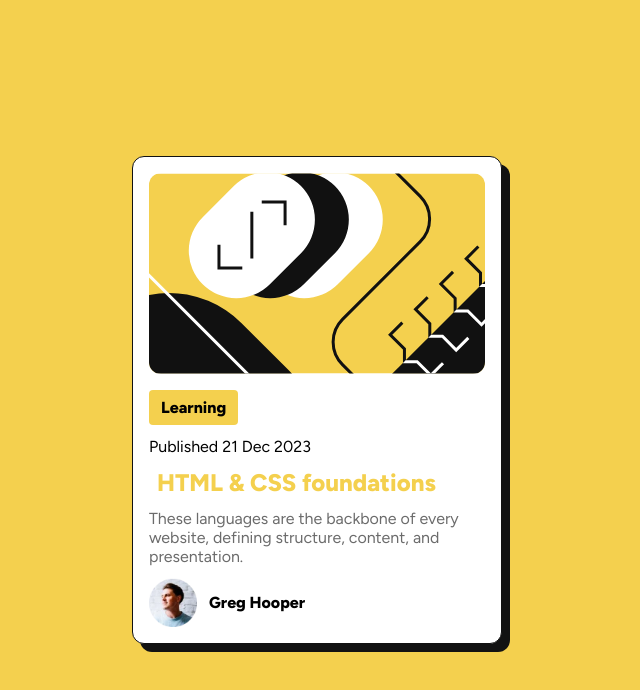
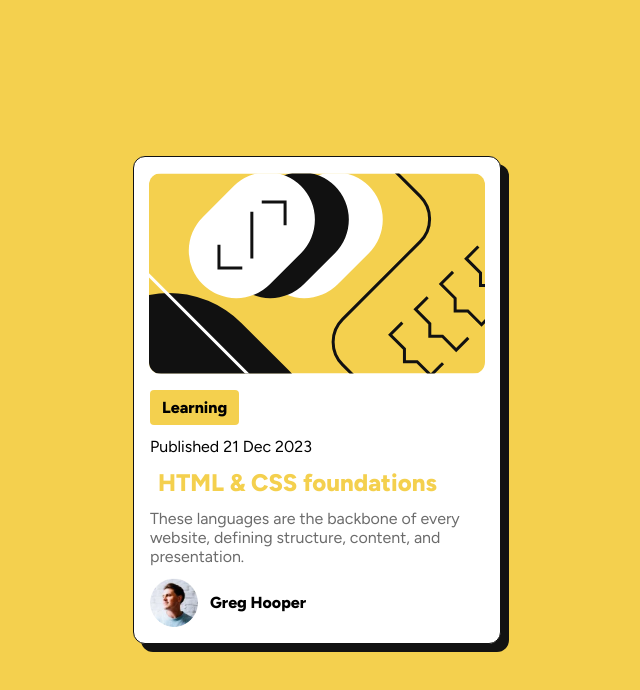
Before and after one commit to HossamElrawy/Blog-preview-card, a plain HTML site: page index.html in a window 1280 px wide. Shown: the whole page, without its empty margins (323-963 px from the left). Drawn offline with Linux system fonts and the light colour scheme.

Commit message:
cleaned code

```diff
--- a/index.html
+++ b/index.html
@@ -3,7 +3,6 @@
   <head>
     <meta charset="UTF-8" />
     <meta name="viewport" content="width=device-width, initial-scale=1.0" />
-    <!-- displays site properly based on user's device -->
     <link
       rel="icon"
       type="image/png"
@@ -50,10 +49,6 @@
               rx="47.5"
               transform="rotate(-45 54.055 77.729)"
             />
-            <path
-              fill="#111"
-              d="M234.864 209.036 451.4-7.5l67.175 67.175-216.536 216.536z"
-            />
             <rect
               width="139"
               height="95"
@@ -83,37 +78,13 @@
             <path
               stroke="#111"
               stroke-width="3"
-              d="m253.339 149.574-12.144 12.145 14.256 14.257v12.672h12.673l13.729 13.729 12.145-12.145M278.685 124.228l-12.145 12.145 14.257 14.257v12.673h12.673l13.729 13.729 12.145-12.145M304.031 98.883l-12.145 12.144 14.257 14.257v12.673h12.673l13.729 13.729 12.144-12.145M329.376 73.537l-12.145 12.145 14.257 14.257v12.672h12.673l13.729 13.729 12.145-12.144"
+              d="m253.339 149.574-12.144 12.145 14.256 14.257v12.672h12.673l13.729 13.729 12.145-12.145M278.685 124.228l-12.145 12.145 14.257 14.257v12.673h12.673l13.729 13.729 12.145-12.145M304.031 98.883l-12.145 12.144 14.257 14.257v12.673h12.673l13.729 13.729 12.144-12.145M329.376 73.537l-12.145 12.145 14.257 14.257v12.672h12.673l13.729 13.729 12.145-12.145"
             />
             <path
               stroke="#fff"
               stroke-width="5"
               d="m354.722 48.191-12.145 12.145 14.257 14.257v12.673h12.673l13.729 13.729 12.145-12.145"
             />
-            <mask
-              id="b"
-              width="285"
-              height="285"
-              x="234"
-              y="-8"
-              maskUnits="userSpaceOnUse"
-              style="mask-type: alpha"
-            >
-              <path
-                fill="#111"
-                d="M234.864 209.036 451.4-7.5l67.175 67.175-216.536 216.536z"
-              />
-            </mask>
-            <g stroke="#fff" mask="url(#b)">
-              <path
-                stroke-width="3"
-                d="m253.339 149.574-12.144 12.145 14.256 14.257v12.672h12.673l13.729 13.729 12.145-12.145M278.685 124.228l-12.145 12.145 14.257 14.257v12.673h12.673l13.729 13.729 12.145-12.145M304.031 98.883l-12.145 12.144 14.257 14.257v12.673h12.673l13.729 13.729 12.144-12.145M329.376 73.537l-12.145 12.145 14.257 14.257v12.672h12.673l13.729 13.729 12.145-12.145"
-              />
-              <path
-                stroke-width="5"
-                d="m354.722 48.191-12.145 12.145 14.257 14.257v12.673h12.673l13.729 13.729 12.145-12.145"
-              />
-            </g>
           </g>
           <defs>
             <clipPath id="a">
@@ -130,7 +101,11 @@
         content, and presentation.
       </p>
       <div class="publisher-info">
-        <img class="publisher-picture" src="image-avatar.webp" />
+        <img
+          class="publisher-picture"
+          src="image-avatar.webp"
+          alt="Publisher Avatar"
+        />
         Greg Hooper
       </div>
     </main>
--- a/style.css
+++ b/style.css
@@ -1,34 +1,39 @@
+/* Reset margins and paddings */
 * {
   margin: 0;
   padding: 0;
+  box-sizing: border-box;
 }
 
+/* Styling the body */
+body {
+  background-color: hsl(47, 88%, 63%);
+  height: 100%;
+  display: flex;
+  justify-content: center;
+  align-items: center;
+  font-family: "Figtree", sans-serif;
+}
+
+/* Ensure full height for html */
+html {
+  height: 100%;
+}
+
+/* Main container styling */
 main {
   display: flex;
   flex-direction: column;
   background-color: hsl(0, 0%, 100%);
   width: 368px;
   padding: 16px 0;
-  font-family: "figtree";
   border-radius: 12px;
   border: 1px solid hsl(0, 0%, 7%);
   box-shadow: 8px 8px 0px hsl(0, 0%, 7%);
   row-gap: 12px;
 }
-.drawing {
-  text-align: center;
-  margin: 0;
-}
-.num1 {
-  border-radius: 12px;
-}
-body {
-  background-color: hsl(47, 88%, 63%);
-  height: 100%;
-  display: flex;
-  justify-content: center;
-  align-items: center;
-}
+
+/* Responsive design for smaller screens */
 @media (max-width: 375px) {
   main {
     width: 250px;
@@ -38,10 +43,17 @@ body {
   }
 }
 
-html {
-  height: 100%;
+/* Styling for the SVG container */
+.drawing {
+  text-align: center;
 }
 
+/* Styling for the SVG */
+.num1 {
+  border-radius: 12px;
+}
+
+/* Outcome box styling */
 .outcome-box {
   background-color: hsl(47, 88%, 63%);
   width: fit-content;
@@ -51,9 +63,12 @@ html {
   border-radius: 4px;
 }
 
+/* Publish date styling */
 .publish-date {
   margin-left: 1em;
 }
+
+/* Headline styling */
 .head-line {
   color: hsl(47, 88%, 63%);
   font-size: 24px;
@@ -61,10 +76,14 @@ html {
   margin-left: 1em;
   cursor: pointer;
 }
+
+/* Content box styling */
 .content-box {
   margin-left: 1em;
   color: hsl(0, 0%, 42%);
 }
+
+/* Publisher info styling */
 .publisher-info {
   margin-left: 16px;
   display: flex;
@@ -72,6 +91,9 @@ html {
   column-gap: 12px;
   font-weight: 800;
 }
+
+/* Publisher picture styling */
 .publisher-picture {
   width: 3em;
+  border-radius: 50%;
 }
```
